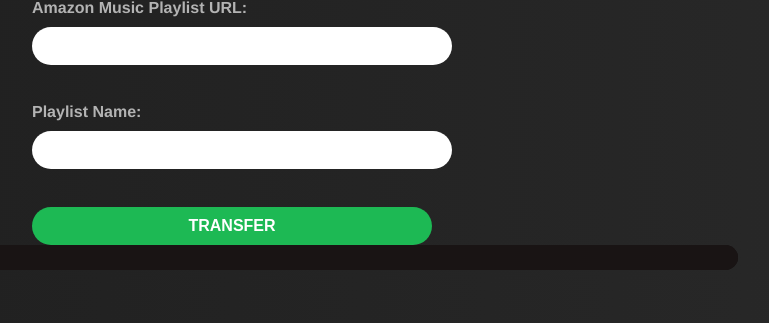
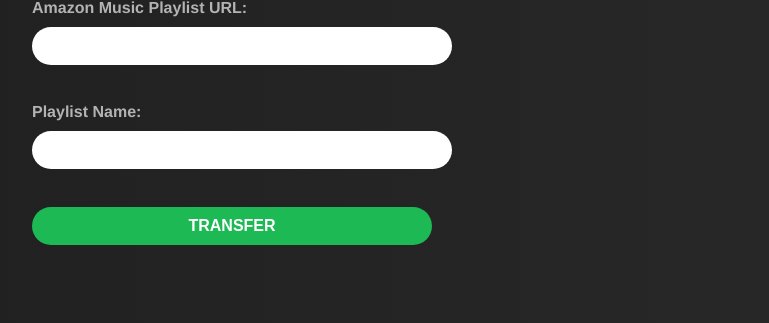
Before and after one commit to HemanthThota39/PlaylistTransfer, a Flask app: page /amazon in a window 1280 px wide. Shown: the part 251-574 px from the top of the page, without its empty margins (408-1177 px from the left). Run offline with Flask 2, Linux system fonts and the light colour scheme.

Commit message:
Latest commit

```diff
--- a/static/styles/styles.css
+++ b/static/styles/styles.css
@@ -94,14 +94,15 @@
 }
 
 #progressBar {
-width: 80%;
-margin: 0 auto;
-display: block;
-height: 25px;
-border-radius: 50px;
-background-color: #191414;
-border: none;
-}
+    width: 50%;
+    display: none;
+    height: 25px;
+    border-radius: 50px;
+    background-color: #191414;
+    border: none;
+    margin: 5% auto; /* Add margin auto to center horizontally */
+  }
+
 
 #progressBar::-webkit-progress-bar {
 border-radius: 50px;
```
Also changed, not shown: static/scripts/prog.js (+21 -18 lines).
